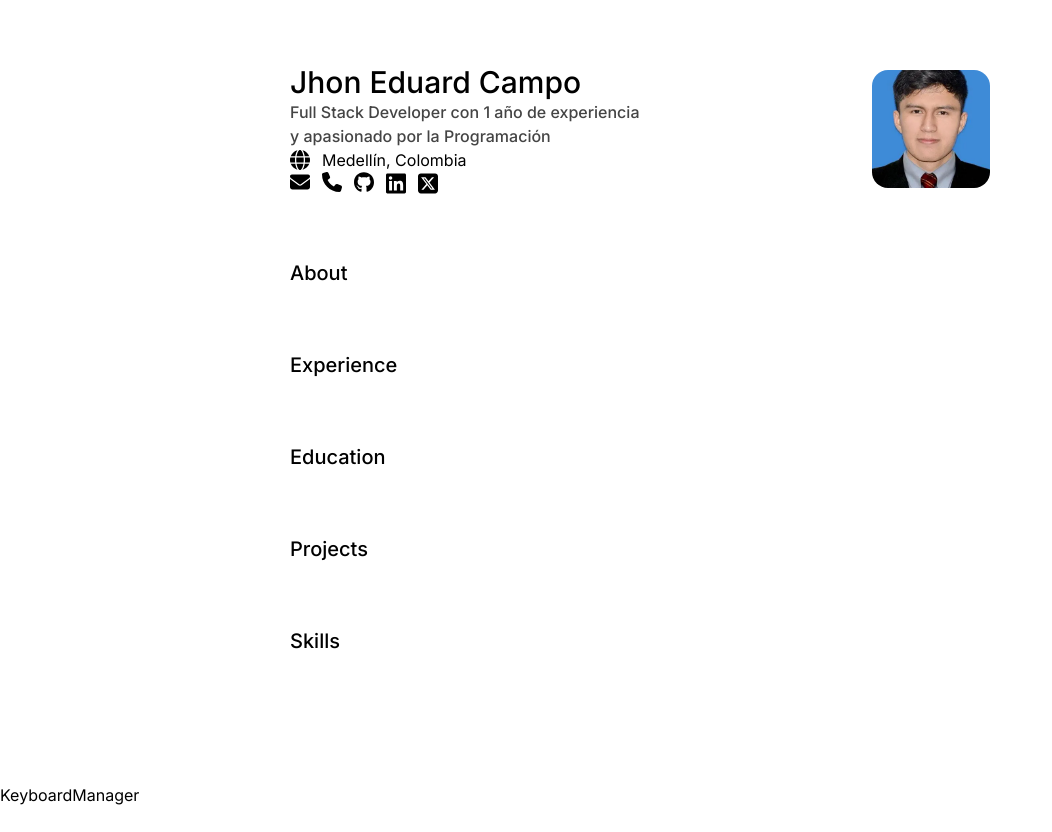
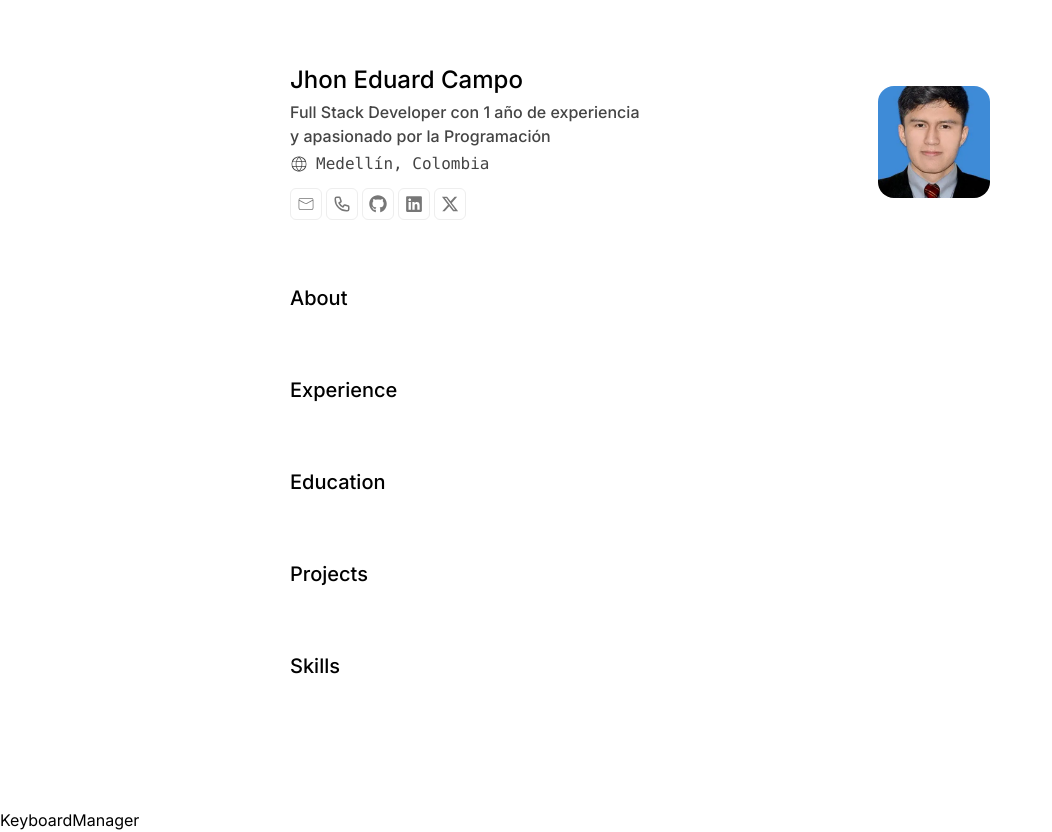
Before and after one commit to Jhoncampo/Portafolio-json, a Next.js app: page / in a window 1280 px wide. Shown: the whole page, without its empty margins (0-1052 px from the left). Before the commit the page ends 807 px from the top, so only its background shows below. Built offline with nearby package versions, Linux system fonts and the light colour scheme.

Commit message:
Teminando el componente Hero

```diff
--- a/src/components/sections/Hero.tsx
+++ b/src/components/sections/Hero.tsx
@@ -1,40 +1,43 @@
 import { basics } from "@cv";
 import Section from "../Section";
-import Mail from "@/icons/Mail";
-import Phone from "@/icons/Phone";
-import GitHub from "@/icons/GitHub";
-import X from "@/icons/X";
-import LinkedIn from "@/icons/Linkedin";
 import WorldMap from "@/icons/WorldMap";
+import { CiMail, CiGlobe  } from "react-icons/ci";
+import { HiOutlinePhone } from "react-icons/hi";
+import { FaGithub } from "react-icons/fa6";
+import { FaLinkedin } from "react-icons/fa";
+import { FaXTwitter } from "react-icons/fa6";
 
 const Hero = () => {
     const { name, label, image, location, profiles, phone, email } = basics;
     const { city, region } = location;
 
     const SOCIALICONS: any = {
-        GitHub,
-        LinkedIn,
-        X,
+        GitHub: FaGithub,
+        LinkedIn: FaLinkedin,
+        X: FaXTwitter,
     };
     return (
         <Section>
             <div className="flex items-center justify-between gap-4">
-                <div className="">
-                    <h1 className="text-3xl font-medium">{name}</h1>
-                    <h2 className="text-[#444] font-medium text-balance">{label}</h2>
-                    <span className="flex gap-3">
-                        <WorldMap/>
+                <div className="flex flex-col gap-1 pr-8">
+                    <h1 className="text-2xl font-medium">{name}</h1>
+                    <h2 className="text-[#444] font-medium text-balance">
+                        {label}
+                    </h2>
+                    <span className="flex items-center gap-2 font-mono text-[#444]">
+                        <CiGlobe className="w-[18px] h-[18px]" />
                         {city}, {region}
                     </span>
-                    <footer className="flex gap-3">
+                    <footer className="flex gap-1 mt-2">
                         {email && (
                             <a
                                 title={`Enviar un correo electrónico a ${name} al correo ${email}`}
                                 href={`mailto:${email}`}
                                 target="_blank"
                                 rel="noopener noreferrer"
+                                className="w-[32px] h-[32px] flex items-center justify-center text-[#777] p-1 border rounded-md transition-all duration-200 ease-linear border-[#eee] hover:bg-[#eee]"
                             >
-                                <Mail />
+                                <CiMail className="w-[18px] h-[18px] " />
                             </a>
                         )}
                         {phone && (
@@ -43,8 +46,9 @@ const Hero = () => {
                                 href={`tel:${phone}`}
                                 target="_blank"
                                 rel="noopener noreferrer"
+                                className="w-[32px] h-[32px] flex items-center justify-center text-[#777] p-1 border rounded-md transition-all duration-200 ease-linear border-[#eee] hover:bg-[#eee]"
                             >
-                                <Phone />
+                                <HiOutlinePhone className="w-[18px] h-[18px]" />
                             </a>
                         )}
                         {profiles.map(({ network, url, username }, index) => {
@@ -56,16 +60,21 @@ const Hero = () => {
                                     title={`Visitar el perfil de ${name} en ${network}`}
                                     href={url}
                                     target="_blank"
+                                    className="w-[32px] h-[32px] flex items-center justify-center text-[#777] p-1 border rounded-md transition-all duration-200 ease-linear border-[#eee] hover:bg-[#eee] hover:border-[#ddd]"
                                     rel="noopener noreferrer"
                                 >
-                                    <Icon />
+                                    <Icon className="w-[18px] h-[18px]" />
                                 </a>
                             );
                         })}
                     </footer>
                 </div>
                 <figure>
-                     <img className="aspect-square object-cover w-[128px] rounded-2xl" src={image} alt={name} />
+                    <img
+                        className="aspect-square object-cover w-[128px] rounded-2xl"
+                        src={image}
+                        alt={name}
+                    />
                 </figure>
             </div>
         </Section>
```
